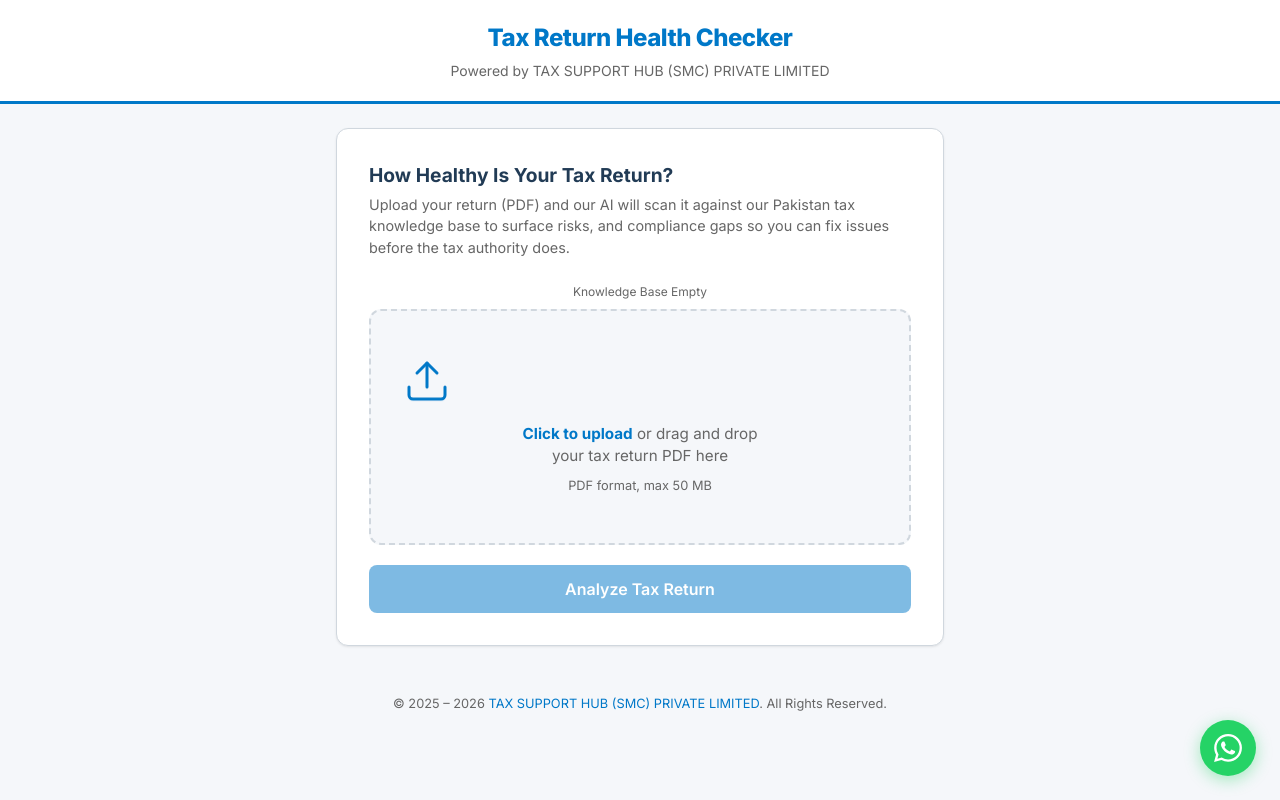
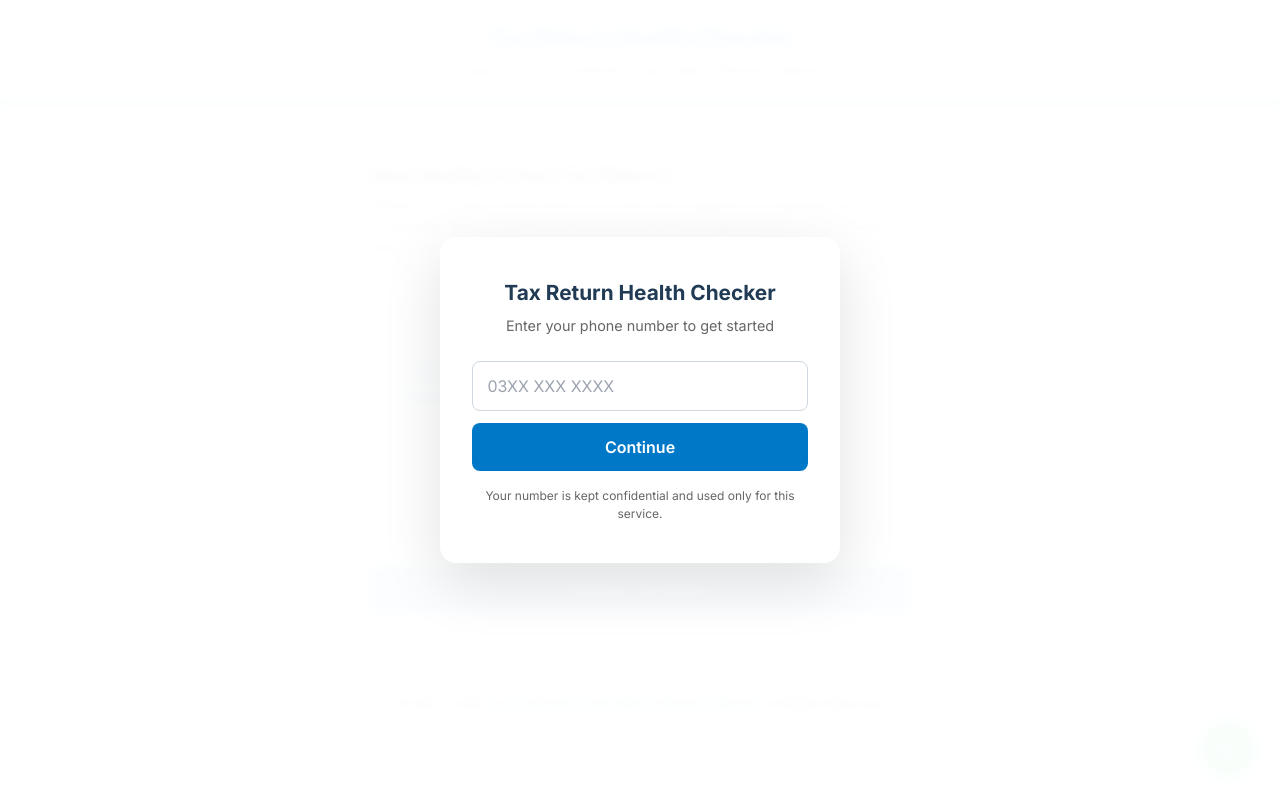
Before and after one commit to hammadtariq088/tax-health-checker, a FastAPI app: page / in a window 1280 px wide. Run offline with FastAPI, Linux system fonts and the light colour scheme; data that the repository does not hold is empty; some libraries are stand-ins or nearby versions.

Commit message:
change the layout of the application

```diff
--- a/main.py
+++ b/main.py
@@ -17,8 +17,8 @@ from fastapi.responses import HTMLResponse, JSONResponse
 from pydantic import BaseModel
 
 class LeadCapture(BaseModel):
-    email: str
     phone: str
+    email: str = ""
 
 
 logging.basicConfig(
@@ -132,8 +132,8 @@ def init_db():
         cur.execute("""
             CREATE TABLE IF NOT EXISTS leads (
                 id SERIAL PRIMARY KEY,
-                email VARCHAR(255) NOT NULL,
                 phone VARCHAR(50) NOT NULL,
+                email VARCHAR(255),
                 created_at TIMESTAMP DEFAULT NOW()
             )
         """)
@@ -685,14 +685,23 @@ def capture_lead(data: LeadCapture):
     try:
         conn = get_db()
         cur = conn.cursor()
-        cur.execute(
-            "INSERT INTO leads (email, phone) VALUES (%s, %s)",
-            (data.email.strip(), data.phone.strip()),
-        )
+        email_val = data.email.strip() if data.email else None
+        phone_val = data.phone.strip()
+        try:
+            cur.execute(
+                "INSERT INTO leads (phone, email) VALUES (%s, %s)",
+                (phone_val, email_val),
+            )
+        except psycopg2.errors.NotNullViolation:
+            conn.rollback()
+            cur.execute(
+                "INSERT INTO leads (phone, email) VALUES (%s, %s)",
+                (phone_val, email_val or "N/A"),
+            )
         conn.commit()
         cur.close()
         conn.close()
-        logger.info(f"Lead captured: {data.email}")
+        logger.info(f"Lead captured: {phone_val}")
         return {"success": True}
     except Exception as e:
         logger.error(f"Failed to capture lead: {e}")
--- a/templates/index.html
+++ b/templates/index.html
@@ -7,12 +7,6 @@
       Tax Return Health Checker | TAX SUPPORT HUB (SMC) PRIVATE LIMITED
     </title>
     <script src="https://cdn.tailwindcss.com"></script>
-    <script
-      src="https://cdnjs.cloudflare.com/ajax/libs/html2pdf.js/0.10.1/html2pdf.bundle.min.js"
-      integrity="sha512-GsLlZN/3F2ErC5ifS5QtgpiJtWd43JWSuIgh7mbzZ8zBps+dvLusV+eNQATqgA/HdeKFVgA5v3S/cIrLF7QnIg=="
-      crossorigin="anonymous"
-      referrerpolicy="no-referrer"
-    ></script>
     <link rel="preconnect" href="https://fonts.googleapis.com" />
     <link rel="preconnect" href="https://fonts.gstatic.com" crossorigin />
     <link
@@ -726,6 +720,151 @@
       .clean-return p {
         margin: 0;
       }
+
+      /* ---- Phone Gate ---- */
+      .phone-gate-overlay {
+        position: fixed;
+        inset: 0;
+        z-index: 9999;
+        background: rgba(255, 255, 255, 0.97);
+        display: flex;
+        align-items: center;
+        justify-content: center;
+        backdrop-filter: blur(6px);
+        animation: fadeIn 0.3s ease-out;
+      }
+      .phone-gate-card {
+        background: var(--white);
+        border-radius: 16px;
+        padding: 2.5rem 2rem;
+        max-width: 400px;
+        width: 90%;
+        box-shadow: 0 20px 60px rgba(0, 0, 0, 0.12);
+        text-align: center;
+        animation: fadeInUp 0.4s ease-out;
+      }
+      .phone-gate-card h2 {
+        font-size: 1.3rem;
+        font-weight: 700;
+        color: var(--secondary);
+        margin: 0 0 0.4rem;
+      }
+      .phone-gate-card .subtitle {
+        font-size: 0.9rem;
+        color: var(--text-light);
+        margin: 0 0 1.5rem;
+      }
+      .phone-gate-card input {
+        width: 100%;
+        padding: 0.75rem 0.9rem;
+        border: 1.5px solid var(--gray-border);
+        border-radius: 8px;
+        font-size: 1rem;
+        box-sizing: border-box;
+        outline: none;
+        transition: border-color 0.2s;
+      }
+      .phone-gate-card input:focus {
+        border-color: var(--primary);
+      }
+      .phone-gate-card .btn-primary {
+        margin-top: 0.75rem;
+      }
+      .phone-gate-disclaimer {
+        font-size: 0.75rem;
+        color: var(--text-light);
+        margin-top: 1rem !important;
+      }
+      .main-blurred {
+        filter: blur(8px);
+        pointer-events: none;
+        user-select: none;
+      }
+
+      /* ---- Accordion Report ---- */
+      .accordion-item {
+        border: 1px solid var(--gray-border);
+        border-left: 4px solid var(--primary);
+        border-radius: 10px;
+        margin-bottom: 0.75rem;
+        background: var(--gray-light);
+        overflow: hidden;
+        transition: box-shadow 0.2s;
+      }
+      .accordion-item:hover {
+        box-shadow: 0 2px 8px rgba(0, 0, 0, 0.06);
+      }
+      .accordion-header {
+        display: flex;
+        align-items: center;
+        justify-content: space-between;
+        padding: 0.85rem 1.15rem;
+        cursor: pointer;
+        user-select: none;
+        gap: 0.75rem;
+      }
+      .accordion-title {
+        font-weight: 600;
+        margin: 0;
+        flex: 1;
+        text-align: left;
+      }
+      .accordion-chevron {
+        font-size: 0.7rem;
+        color: var(--text-light);
+        transition: transform 0.3s ease;
+        flex-shrink: 0;
+      }
+      .accordion-item.open .accordion-chevron {
+        transform: rotate(180deg);
+      }
+      .accordion-body {
+        max-height: 0;
+        overflow: hidden;
+        transition:
+          max-height 0.35s ease,
+          padding 0.35s ease;
+        padding: 0 1.15rem;
+      }
+      .accordion-item.open .accordion-body {
+        max-height: 800px;
+        padding: 0 1.15rem 1rem;
+      }
+      .accordion-body p {
+        margin: 0;
+        line-height: 1.65;
+        color: var(--text);
+        font-size: 0.9rem;
+      }
+      .accordion-blurred .accordion-body {
+        filter: blur(6px);
+        pointer-events: none;
+        user-select: none;
+        max-height: 800px;
+        padding: 0 1.15rem 1rem;
+      }
+      .accordion-cta-overlay {
+        display: none;
+        text-align: center;
+        padding: 0.75rem 1.15rem 1rem;
+      }
+      .accordion-blurred .accordion-cta-overlay {
+        display: block;
+      }
+      .accordion-cta-overlay p {
+        margin: 0;
+        font-size: 0.85rem;
+        color: var(--text-light);
+        line-height: 1.6;
+      }
+      .accordion-cta-overlay a {
+        color: var(--primary);
+        font-weight: 700;
+        text-decoration: none;
+      }
+      .accordion-cta-overlay a:hover {
+        text-decoration: underline;
+      }
       .stat-grid {
         display: grid;
         grid-template-columns: 1fr 1fr;
@@ -889,6 +1028,30 @@
     </style>
   </head>
   <body>
+    <!-- Phone Gate Overlay -->
+    <div id="phoneGate" class="phone-gate-overlay">
+      <div class="phone-gate-card">
+        <h2>Tax Return Health Checker</h2>
+        <p class="subtitle">Enter your phone number to get started</p>
+        <form id="phoneGateForm" autocomplete="off">
+          <input
+            type="tel"
+            id="gatePhone"
+            placeholder="03XX XXX XXXX"
+            required
+          />
+          <button type="submit" class="btn-primary" id="gateSubmitBtn">
+            Continue
+          </button>
+        </form>
+        <p class="phone-gate-disclaimer">
+          Your number is kept confidential and used only for this service.
+        </p>
+      </div>
+    </div>
+
+    <!-- Main Content (blurred when gate is active) -->
+    <div id="mainContent">
       <!-- Brand Header -->
       <div class="brand-header">
         <h1><span class="logo-text">Tax Return Health Checker</span></h1>
@@ -1132,54 +1295,59 @@
           </div>
           <div id="reportSections" class="anim-fade-in-up"></div>
 
-        <div class="next-step-cta" id="nextStepCta">
-          <h3>Get a Free One-to-One Review</h3>
-          <p id="ctaText">
-            Our tax professionals at Tax Support Hub would be happy to review
-            your return in detail and provide personalised advice.
+          <div
+            style="
+              text-align: center;
+              margin-top: 1.25rem;
+              padding: 1rem;
+              background: var(--primary-light);
+              border-radius: 10px;
+            "
+          >
+            <p
+              style="
+                font-size: 0.9rem;
+                color: var(--secondary);
+                margin: 0;
+                font-weight: 600;
+                font-style: italic;
+              "
+            >
+              "Need the complete detailed report? please contact at
+              <a
+                href="mailto:inquiry.tsh@gmail.com"
+                style="color: var(--primary); text-decoration: none"
+                >inquiry.tsh@gmail.com</a
+              >
+              |
+              <a
+                href="tel:+923130373703"
+                style="color: var(--primary); text-decoration: none"
+                >0313 037 3703</a
+              >"
             </p>
-          <a
-            href="https://taxsupporthub.com/contact/"
-            class="btn-cta"
-            target="_blank"
-            rel="noopener"
-          >
-            Book Your Free Review
-          </a>
-        </div>
-
-        <div class="action-row">
-          <button class="btn-secondary" id="downloadPdfBtn">
-            <svg
-              width="18"
-              height="18"
-              viewBox="0 0 24 24"
-              fill="none"
-              stroke="currentColor"
-              stroke-width="2"
-              stroke-linecap="round"
-              stroke-linejoin="round"
-            >
-              <path d="M21 15v4a2 2 0 0 1-2 2H5a2 2 0 0 1-2-2v-4" />
-              <polyline points="7 10 12 15 17 10" />
-              <line x1="12" y1="15" x2="12" y2="3" />
-            </svg>
-            Download PDF
-          </button>
+          </div>
+
+          <div class="action-row" style="justify-content: center">
             <a
               class="btn-success"
               id="whatsappBtn"
               target="_blank"
               rel="noopener"
-            title="Book on WhatsApp"
-            href="https://wa.me/923130373703?text=Hi%2C%20I%27d%20like%20to%20book%20a%20tax%20health%20review%20call."
-          >
-            <svg width="18" height="18" viewBox="0 0 24 24" fill="currentColor">
+              title="Send Report via WhatsApp"
+              href="#"
+            >
+              <svg
+                width="18"
+                height="18"
+                viewBox="0 0 24 24"
+                fill="currentColor"
+              >
                 <path
                   d="M17.472 14.382c-.297-.149-1.758-.867-2.03-.967-.273-.099-.471-.148-.67.15-.197.297-.767.966-.94 1.164-.173.199-.347.223-.644.075-.297-.15-1.255-.463-2.39-1.475-.883-.788-1.48-1.761-1.653-2.059-.173-.297-.018-.458.13-.606.134-.133.298-.347.446-.52.149-.174.198-.298.298-.497.099-.198.05-.371-.025-.52-.075-.149-.669-1.612-.916-2.207-.242-.579-.487-.5-.669-.51-.173-.008-.371-.01-.57-.01-.198 0-.52.074-.792.372-.272.297-1.04 1.016-1.04 2.479 0 1.462 1.065 2.875 1.213 3.074.149.198 2.096 3.2 5.077 4.487.709.306 1.262.489 1.694.625.712.227 1.36.195 1.871.118.571-.085 1.758-.719 2.006-1.413.248-.694.248-1.289.173-1.413-.074-.124-.272-.198-.57-.347m-5.421 7.403h-.004a9.87 9.87 0 01-5.031-1.378l-.361-.214-3.741.982.998-3.648-.235-.374a9.86 9.86 0 01-1.51-5.26c.001-5.45 4.436-9.884 9.888-9.884 2.64 0 5.122 1.03 6.988 2.898a9.825 9.825 0 012.893 6.994c-.003 5.45-4.437 9.884-9.885 9.884m8.413-18.297A11.815 11.815 0 0012.05 0C5.495 0 .16 5.335.157 11.892c0 2.096.547 4.142 1.588 5.945L.057 24l6.305-1.654a11.882 11.882 0 005.683 1.448h.005c6.554 0 11.89-5.335 11.893-11.893a11.821 11.821 0 00-3.48-8.413z"
                 />
               </svg>
-            Book on WhatsApp
+              Send via WhatsApp
             </a>
           </div>
 
@@ -1284,21 +1415,20 @@
         const newCheckBtn = document.getElementById("newCheckBtn");
         const scanTitle = document.getElementById("scanTitle");
         const scanSubtitle = document.getElementById("scanSubtitle");
-        const downloadPdfBtn = document.getElementById("downloadPdfBtn");
         const whatsappBtn = document.getElementById("whatsappBtn");
-        const leadModal = document.getElementById("leadModal");
-        const modalCloseBtn = document.getElementById("modalCloseBtn");
-        const leadForm = document.getElementById("leadForm");
-        const leadEmail = document.getElementById("leadEmail");
-        const leadPhone = document.getElementById("leadPhone");
-        const leadSubmitBtn = document.getElementById("leadSubmitBtn");
-        const ctaText = document.getElementById("ctaText");
+        const whatsappFab = document.getElementById("whatsappFab");
+        const phoneGate = document.getElementById("phoneGate");
+        const phoneGateForm = document.getElementById("phoneGateForm");
+        const gatePhone = document.getElementById("gatePhone");
+        const gateSubmitBtn = document.getElementById("gateSubmitBtn");
+        const mainContent = document.getElementById("mainContent");
 
         // ---- State ----
         let selectedFile = null;
         let lastReportData = null;
         let scanTimer = null;
         let stepTimers = [];
+        let userPhone = "";
 
         // ---- Step labels ----
         const STEP_LABELS = [
@@ -1334,6 +1464,24 @@
           }, 600);
         }
 
+        function normalizePhone(raw) {
+          var digits = raw.replace(/\D/g, "");
+          if (digits.startsWith("0")) return "92" + digits.substring(1);
+          if (digits.startsWith("92")) return digits;
+          return "92" + digits;
+        }
+
+        function unlockApp() {
+          phoneGate.style.display = "none";
+          mainContent.classList.remove("main-blurred");
+        }
+
+        window.toggleAccordion = function (header) {
+          var item = header.closest(".accordion-item");
+          if (item.classList.contains("accordion-blurred")) return;
+          item.classList.toggle("open");
+        };
+
         // ---- View management ----
         function showView(view) {
           [uploadCard, scanningCard, reportCard, errorCard].forEach(
@@ -1467,72 +1617,6 @@
             observations: observations,
             assessment: "",
           };
-        }
-
-        // ---- PDF Generation ----
-        function buildPDFContent(data) {
-          var parsed = parseReport(data.report);
-          var obs = parsed.observations || [];
-          var intro = parsed.intro || "";
-
-          var obsHtml = "";
-          if (obs.length) {
-            obs.forEach(function (o, idx) {
-              obsHtml +=
-                '<div style="border:1px solid #e0e6ed;border-left:4px solid #0078C8;border-radius:8px;padding:12px 14px;margin-bottom:12px;">' +
-                '<div style="font-weight:700;font-size:13px;color:#213B55;margin-bottom:6px;">' +
-                (idx + 1) + ". " + escapeHtml(o.heading || "") +
-                "</div>" +
-                '<p style="font-size:12px;line-height:1.6;color:#333;margin:0;text-align:justify;">' +
-                escapeHtml(o.text || "") +
-                "</p></div>";
-            });
-          } else if (intro) {
-            obsHtml +=
-              '<div style="background:#e6f4ea;border:1px solid #c6e5cd;border-radius:8px;padding:12px 14px;margin-bottom:12px;">' +
-              '<p style="font-size:12px;line-height:1.6;color:#1e7e34;margin:0;">' +
-              escapeHtml(intro) +
-              "</p></div>";
-          }
-
-          return [
-            '<div style="padding:40px 36px;font-family:Inter, sans-serif;color:#333;max-width:600px;margin:0 auto;">',
-            '<div style="text-align:center;border-bottom:3px solid #0078C8;padding-bottom:16px;margin-bottom:20px;">',
-            '<h1 style="font-size:22px;font-weight:800;color:#0078C8;margin:0;">Tax Health Checker</h1>',
-            '<p style="font-size:12px;color:#666;margin:4px 0 0;">Pakistan Individual Income Tax Return Risk Review</p>',
-            "</div>",
-            '<p style="font-size:11px;color:#888;margin:0 0 14px;line-height:1.5;">This report identifies genuine potential areas of concern that may reasonably attract an FBR query, verification or documentary challenge. It is advisory in nature.</p>',
-            intro ? '<p style="font-size:14px;font-weight:700;color:#213B55;margin:0 0 12px;">' + escapeHtml(intro) + "</p>" : "",
-            obsHtml,
-            '<div style="background:#0078C8;color:white;border-radius:8px;padding:16px;text-align:center;margin-top:22px;">',
-            '<p style="font-size:13px;margin:0;line-height:1.5;">We recommend scheduling a free one-to-one review with a Tax Support Hub professional to confirm your position.</p>',
-            "</div>",
-            '<div style="text-align:center;margin-top:20px;padding-top:14px;border-top:1px solid #d0d7de;">',
-            '<p style="font-size:9px;color:#999;margin:0;line-height:1.5;">Tax Support Hub &middot; taxsupporthub.com &middot; This report is advisory in nature and does not constitute a legal opinion. Further legal verification may be required.</p>',
-            '<p style="font-size:10px;color:#999;margin:6px 0 0;">Generated on ' +
-              new Date().toLocaleDateString("en-AU", {
-                year: "numeric",
-                month: "long",
-                day: "numeric",
-              }) +
-              " &middot; Tax Support Hub</p>",
-            "</div>",
-            "</div>",
-          ].join("");
-        }
-
-        // ---- Lead modal ----
-        function showLeadModal() {
-          leadModal.classList.remove("hidden");
-          leadEmail.value = "";
-          leadPhone.value = "";
-          leadSubmitBtn.disabled = false;
-          leadSubmitBtn.textContent = "Download Report";
-          leadEmail.focus();
-        }
-
-        function hideLeadModal() {
-          leadModal.classList.add("hidden");
         }
 
         // ---- Upload handlers ----
@@ -1655,16 +1739,40 @@
 
           if (obs.length) {
             obs.forEach(function (o, idx) {
+              var isBlurred = idx >= 4;
+              var isOpen = idx < 4;
+              var cls =
+                "accordion-item" +
+                (isBlurred ? " accordion-blurred" : "") +
+                (isOpen ? " open" : "");
               sectionsHtml +=
-                '<div class="area-detail">' +
-                '<div class="area-head"><h4 class="area-name">' +
-                (idx + 1) + ". " + escapeHtml(o.heading || "") +
-                "</h4>" +
+                '<div class="' +
+                cls +
+                '">' +
+                '<div class="accordion-header" onclick="toggleAccordion(this)">' +
+                '<span class="accordion-number">' +
+                (idx + 1) +
+                "</span>" +
+                '<span class="accordion-title">' +
+                escapeHtml(o.heading || "") +
+                "</span>" +
+                '<svg class="accordion-chevron" width="20" height="20" viewBox="0 0 24 24" fill="none" stroke="currentColor" stroke-width="2"><polyline points="6 9 12 15 18 9"></polyline></svg>' +
                 "</div>" +
+                '<div class="accordion-body">' +
                 '<p style="margin:0;line-height:1.65;color:var(--text);font-size:0.9rem;">' +
                 escapeHtml(o.text || "") +
-                "</p></div>";
+                "</p></div></div>";
             });
+
+            if (obs.length > 4) {
+              sectionsHtml +=
+                '<div class="accordion-cta-overlay" style="display:none;">' +
+                '<p style="font-size:0.95rem;font-weight:700;color:var(--secondary);margin:0 0 0.4rem;">Want the complete report?</p>' +
+                '<p style="font-size:0.85rem;color:var(--text-light);margin:0 0 0.5rem;">Email us for a free detailed review:</p>' +
+                '<p style="margin:0;"><a href="mailto:inquiry.tsh@gmail.com" style="color:var(--primary);font-weight:600;text-decoration:none;">inquiry.tsh@gmail.com</a></p>' +
+                '<p style="margin:0.3rem 0 0;"><a href="tel:+923130373703" style="color:var(--primary);font-weight:600;text-decoration:none;">0313 037 3703</a></p>' +
+                "</div>";
+            }
           } else if (intro) {
             sectionsHtml +=
               '<div class="clean-return"><p>' +
@@ -1678,6 +1786,30 @@
           }
 
           reportSections.innerHTML = sectionsHtml;
+
+          // Build WhatsApp URL with first 4 observations only
+          if (userPhone) {
+            var visibleObs = obs.slice(0, 4);
+            var obsText = visibleObs
+              .map(function (o, i) {
+                return i + 1 + ". " + o.heading + "\n" + o.text;
+              })
+              .join("\n\n");
+            var contactQuote =
+              '\n\n"Need the complete detailed report? please contact at inquiry.tsh@gmail.com | 0313 037 3703"';
+            var msg =
+              "Tax Health Check Report:" +
+              (data.filer_name ? " - " + data.filer_name : "") +
+              (data.fiscal_year ? " (" + data.fiscal_year + ")" : "") +
+              ":\n\n" +
+              (intro ? intro + "\n\n" : "") +
+              obsText +
+              contactQuote;
+            var waUrl =
+              "https://wa.me/" + userPhone + "?text=" + encodeURIComponent(msg);
+            whatsappBtn.href = waUrl;
+            whatsappFab.href = waUrl;
+          }
 
           reportCard.scrollIntoView({ behavior: "smooth", block: "start" });
         }
@@ -1697,44 +1829,27 @@
           analyzeBtn.disabled = true;
         });
 
-        // ---- Download PDF ----
-        downloadPdfBtn.addEventListener("click", function () {
-          if (!lastReportData) return;
-          showLeadModal();
-        });
-
-        // ---- Lead Modal ----
-        modalCloseBtn.addEventListener("click", hideLeadModal);
-        leadModal.addEventListener("click", function (e) {
-          if (e.target === leadModal) hideLeadModal();
-        });
-
-        leadForm.addEventListener("submit", function (e) {
+        // ---- Phone Gate ----
+        phoneGateForm.addEventListener("submit", function (e) {
           e.preventDefault();
-          var email = leadEmail.value.trim();
-          var phone = leadPhone.value.trim();
-          if (!email || !phone) return;
-
-          leadSubmitBtn.disabled = true;
-          leadSubmitBtn.textContent = "Generating...";
+          var raw = gatePhone.value.trim();
+          if (!raw) return;
+          var normalized = normalizePhone(raw);
+          gateSubmitBtn.disabled = true;
+          gateSubmitBtn.textContent = "Saving...";
 
           fetch("/api/capture-lead", {
             method: "POST",
             headers: { "Content-Type": "application/json" },
-            body: JSON.stringify({ email: email, phone: phone }),
+            body: JSON.stringify({ phone: normalized }),
           })
-            .then(function (r) {
-              if (!r.ok) throw new Error("Failed to save");
-              return r.json();
-            })
+            .catch(function () {})
             .then(function () {
-              hideLeadModal();
-              triggerPDFDownload(lastReportData);
-            })
-            .catch(function () {
-              // Even if lead capture fails, still allow download
-              hideLeadModal();
-              triggerPDFDownload(lastReportData);
+              userPhone = normalized;
+              localStorage.setItem("thc_phone", normalized);
+              unlockApp();
+              gateSubmitBtn.disabled = false;
+              gateSubmitBtn.textContent = "Continue";
             });
         });
 
@@ -1758,6 +1873,11 @@
 
         // ---- Init ----
         showView(uploadCard);
+        var savedPhone = localStorage.getItem("thc_phone");
+        if (savedPhone) {
+          userPhone = savedPhone;
+          unlockApp();
+        }
       })();
     </script>
   </body>
```
Also changed, not shown: other parts of templates/index.html (+10 -45 lines). Lines whose indentation alone changed are shown as unchanged.
